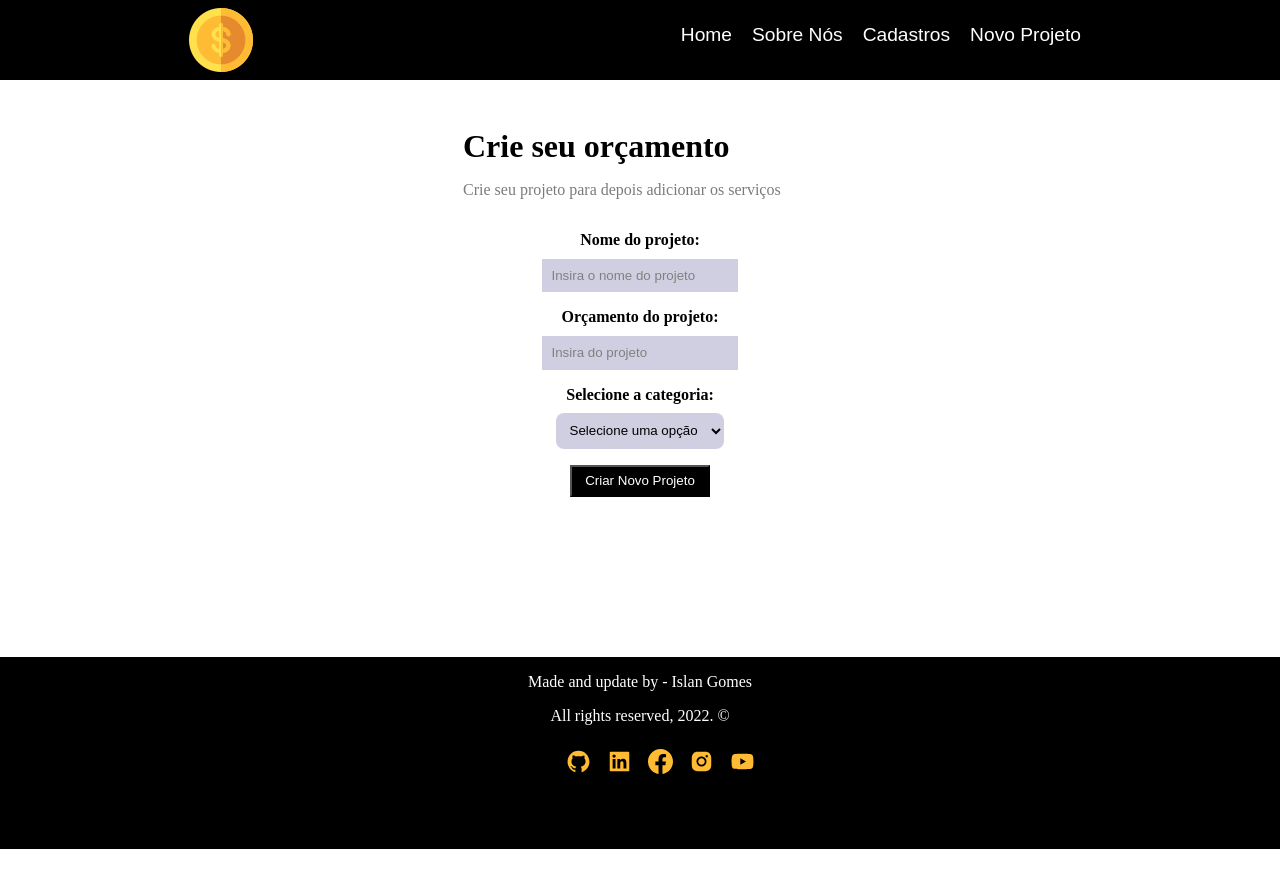
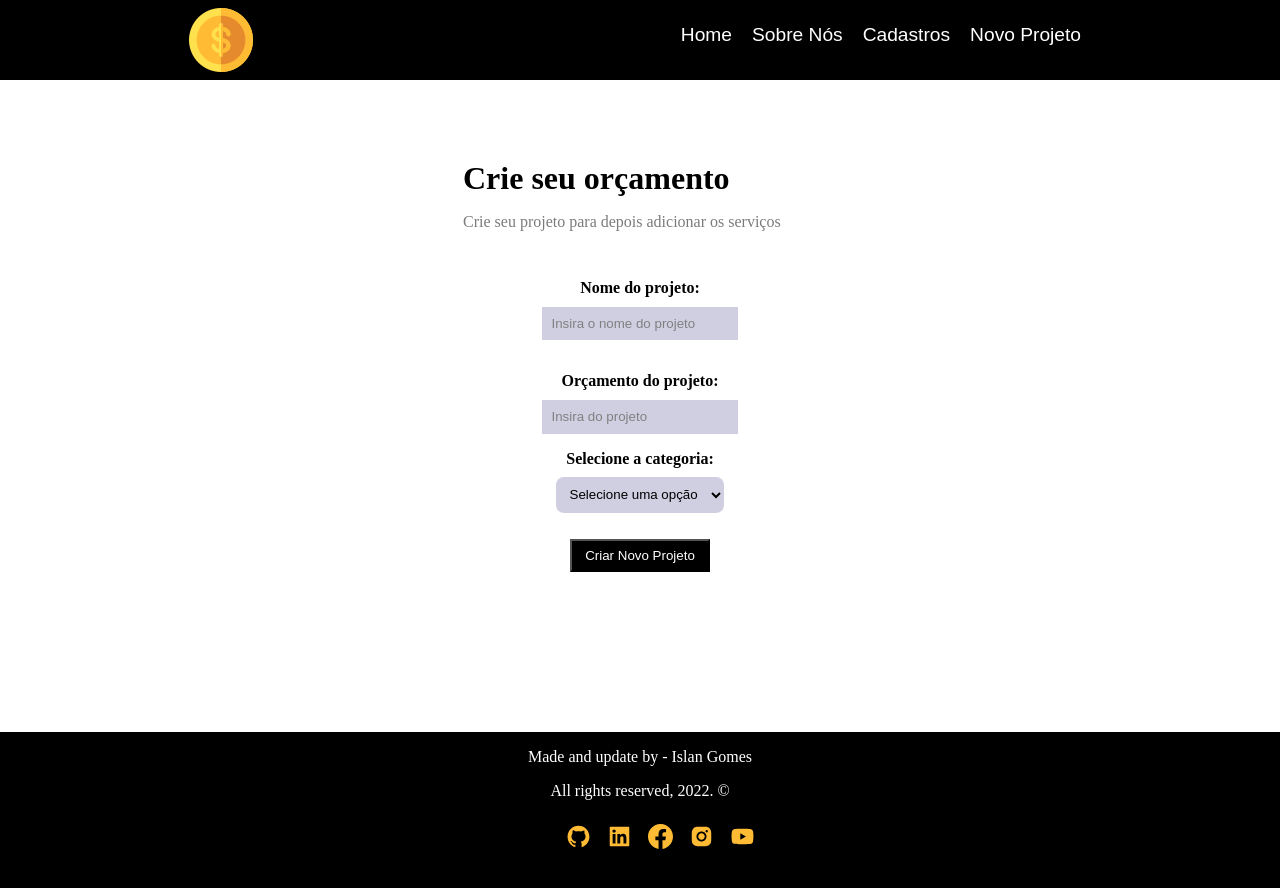
Before and after one commit to Lanmgomez/CRUD-React-from-You-Tube-MB, a React (Vite) app: page /NewProject in a window 1280 px wide. Shown: the top 888 px of the page. Before the commit the page ends 849 px from the top, so only its background shows below. Built offline with nearby package versions, Linux system fonts and the light colour scheme; data requests are answered from the project's data file.

Commit message:
atualizações

```diff
--- a/src/components/Create_New_Project_Button/CreateNewProjectButton.sass
+++ b/src/components/Create_New_Project_Button/CreateNewProjectButton.sass
@@ -1,6 +1,7 @@
 .create-new-project-button
     display: flex
     flex-direction: column
+    margin-top: 2em
     margin-bottom: 1em
     background-color: #000
     padding: .5em 1em
--- a/src/components/Inputs/Input.sass
+++ b/src/components/Inputs/Input.sass
@@ -4,6 +4,7 @@
     margin-bottom: 1em
 
     label
+        margin-top: 1em
         margin-bottom: .6em
         font-weight: bold
 
--- a/src/components/Inputs/Inputs.jsx
+++ b/src/components/Inputs/Inputs.jsx
@@ -1,6 +1,6 @@
 import "./Input.sass"
 
-const Inputs = ({ type, text, name, placeholder, handleChange, value }) => {
+const Inputs = ({ type, text, name, placeholder, handleOnChange, value }) => {
   return (
     <div className="form-control">
         <label htmlFor={name}>{text}:</label>
@@ -9,8 +9,9 @@ const Inputs = ({ type, text, name, placeholder, handleChange, value }) => {
             placeholder={placeholder}
             id={name}
             name={name}
-            onChange={handleChange}
-            value={value}
+            onChange={handleOnChange}
+            value={value || ""}
+            required
         />
     </div>
   )
--- a/src/components/Project_Form/ProjectForm.jsx
+++ b/src/components/Project_Form/ProjectForm.jsx
@@ -7,9 +7,11 @@ import './ProjectForm.sass'
 // hooks
 import { useState, useEffect } from 'react'
 
-const ProjectForm = () => {
+const ProjectForm = ({ handleSubmit, projectData }) => {
 
     const [categories, setCategories] = useState([])
+    const [project, setProject] = useState(projectData || {})
+
 
     const CategoriesUrl = "http://localhost:5000/categories/"
 
@@ -24,8 +26,8 @@ const ProjectForm = () => {
         FetchCategories()
     }, [])
     */
-    // Fetch method 02
 
+// Fetch method 02
    useEffect(() => {
         const FetchCategories = async () => {
             await fetch(CategoriesUrl, {
@@ -37,22 +39,45 @@ const ProjectForm = () => {
             .catch(error => console.log(error))
         }
         FetchCategories()
-   })
+   }, [])
+
+   const submit = (e) => {
+    e.preventDefault()
+    handleSubmit(project)
+   }
+
+   const handleChangeInput = (e) => {
+    setProject({ ...project, [e.target.name] : e.target.value })
+    console.log(project)
+   }
+
+   const handleChangeCategory = (e) => {
+    setProject({ ...project,
+                    category: {
+                        id: e.target.value,
+                        name: e.target.options[e.target.selectedIndex].text
+                    }
+    })
+   }
 
   return (
-    <form>
+    <form onSubmit={submit}>
         <div>
             <Inputs
                 type={`text`}
                 placeholder={`Insira o nome do projeto`}
                 text={`Nome do projeto`}
                 name={`name`}
+                handleOnChange={handleChangeInput}
+                value={project.name ? project.name : ""}
             />
             <Inputs
                 type={`number`}
                 placeholder={`Insira do projeto`}
                 text={`Orçamento do projeto`}
                 name={`budget`}
+                handleOnChange={handleChangeInput}
+                value={project.budget ? project.budget : ""}
             />
         </div>
         <div>
@@ -60,8 +85,8 @@ const ProjectForm = () => {
                 text={`Selecione a categoria`}
                 name={`category_id`}
                 options={categories}
-                onChange={``}
-                value={``}
+                handleOnChange={handleChangeCategory}
+                value={project.category ? project.category.id : ""}
             />
         </div>
         <div>
--- a/src/components/Project_Form/ProjectForm.sass
+++ b/src/components/Project_Form/ProjectForm.sass
@@ -1,3 +1,4 @@
 form
     width: 100%
+    height: 80%
     margin: 2em 0
--- a/src/components/Select/Select.jsx
+++ b/src/components/Select/Select.jsx
@@ -4,7 +4,7 @@ const Select = ({ text, name, options, handleOnChange, value}) => {
   return (
     <div className='select-control'>
         <label htmlFor={name}>{text}:</label>
-            <select name={name} id={name}>
+            <select name={name} id={name} onChange={handleOnChange} value={value || ""}>
                 <option>Selecione uma opção</option>
                 {options.map((option) => (
                   <option value={option.id} key={option.id}>{option.name}</option>
--- a/src/pages/new_project_page/NewProject.jsx
+++ b/src/pages/new_project_page/NewProject.jsx
@@ -1,12 +1,32 @@
 import ProjectForm from "../../components/Project_Form/ProjectForm"
 import "./NewProject.sass"
+import { useNavigate } from 'react-router-dom'
 
 const NewProject = () => {
+
+  const navigate = useNavigate()
+
+  const URL_Projects = "http://localhost:5000/projects/"
+
+  const createPost = async (project) => {
+    project.cost = 0
+    project.services = []
+
+    await fetch(URL_Projects, {
+          method: "POST",
+          headers: { "Content-Type": "application/json" },
+          body: JSON.stringify(project)
+    })
+      .then((response) => response.json())
+      .then((data) => { console.log(data); navigate('/Cadastros') })
+      .catch((error) => console.log(error))
+  }
+
   return (
     <div className="new-project-container">
       <h1>Crie seu orçamento</h1>
         <p>Crie seu projeto para depois adicionar os serviços</p>
-        <ProjectForm />
+        <ProjectForm handleSubmit={createPost} />
     </div>
   )
 }
--- a/src/pages/new_project_page/NewProject.sass
+++ b/src/pages/new_project_page/NewProject.sass
@@ -6,6 +6,7 @@
 
     h1
         margin-bottom: .5em
+        margin-top: 1em
 
     p
         color: #7b7b7b
```
Also changed, not shown: database/database.json (+21 -7 lines).
